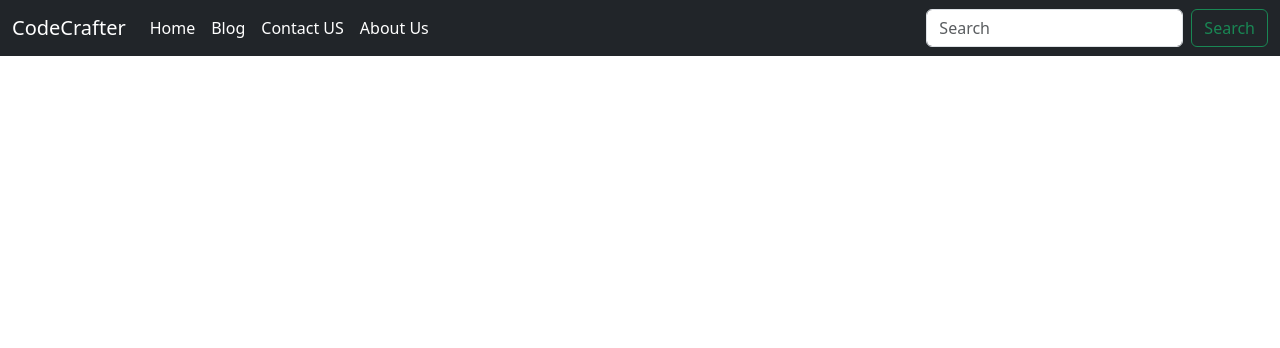
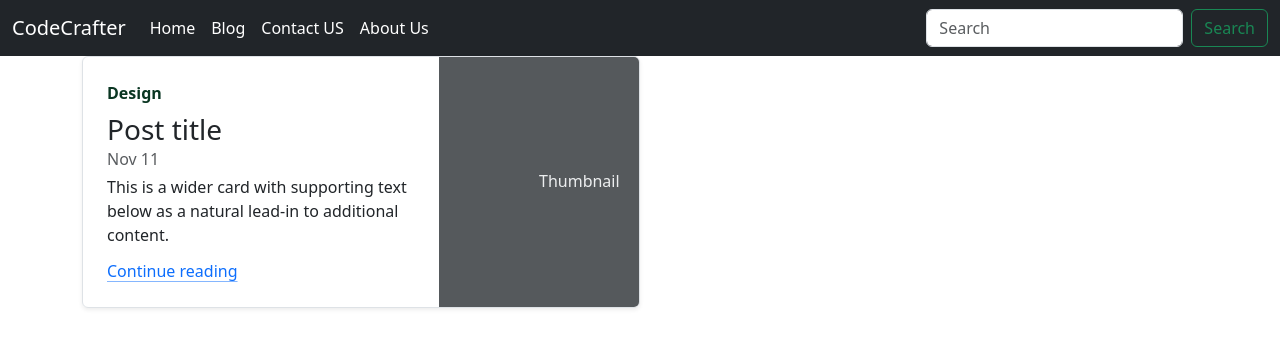
Before and after one commit to kksain/CodeCrafter_Blog, a Django app: page /blog/ in a window 1280 px wide. Shown: the top 348 px of the page. Run offline with Django 4.2, Linux system fonts and the light colour scheme.

Commit message:
"Blog Home Page"

```diff
--- a/templates/blog/bloghome.html
+++ b/templates/blog/bloghome.html
@@ -1,8 +1,36 @@
 {% extends 'base.html' %}
 {% block title %}
-  BlogHome
+BlogHome
 {% endblock %}
 
 {% block body %}
 
+<div class=" container">
+
+  <div class="col-md-6">
+    <div class="row g-0 border rounded overflow-hidden flex-md-row mb-4 shadow-sm h-md-250 position-relative">
+      <div class="col p-4 d-flex flex-column position-static">
+        <strong class="d-inline-block mb-2 text-success-emphasis">Design</strong>
+        <h3 class="mb-0">Post title</h3>
+        <div class="mb-1 text-body-secondary">Nov 11</div>
+        <p class="mb-auto">This is a wider card with supporting text below as a natural lead-in to additional content.
+        </p>
+        <a href="#" class="icon-link gap-1 icon-link-hover stretched-link">
+          Continue reading<svg class="bi">
+            <use xlink:href="#chevron-right"></use>
+          </svg>
+        </a>
+      </div>
+      <div class="col-auto d-none d-lg-block">
+        <svg class="bd-placeholder-img" width="200" height="250" xmlns="http://www.w3.org/2000/svg" role="img"
+          aria-label="Placeholder: Thumbnail" preserveAspectRatio="xMidYMid slice" focusable="false">
+          <title>Placeholder</title>
+          <rect width="100%" height="100%" fill="#55595c"></rect>
+          <text x="50%" y="50%" fill="#eceeef" dy=".3em">Thumbnail</text>
+        </svg>
+      </div>
+    </div>
+  </div>
+</div>
+</div>
 {% endblock %}
```
